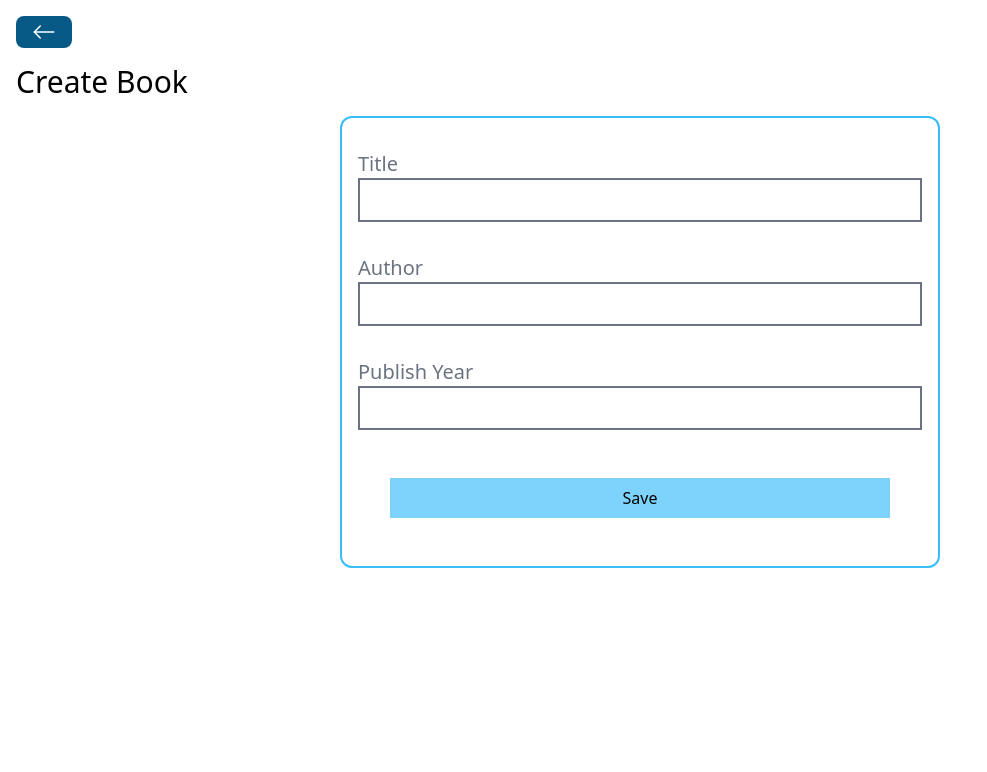
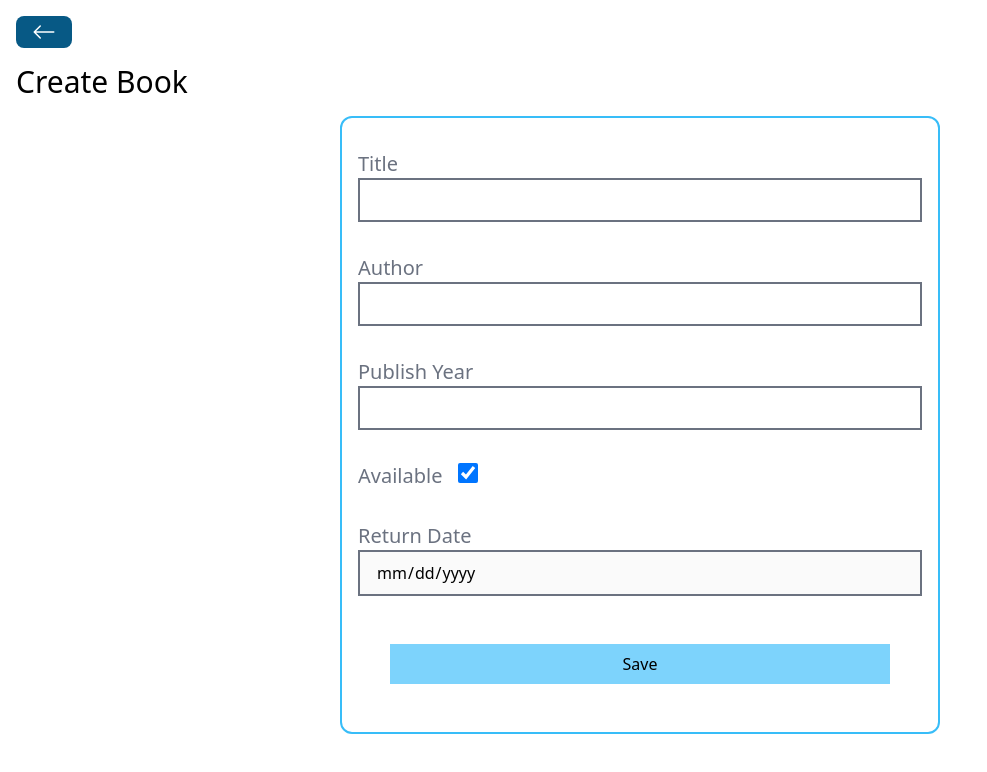
Before and after one commit to Abhinn-1/bookyard, a React (Vite) app: page /books/create in a window 1280 px wide. Shown: the top 772 px of the page, without its empty margins (0-987 px from the left). Built offline with nearby package versions, Linux system fonts and the light colour scheme.

Commit message:
Update CreateBooks.jsx

```diff
--- a/src/pages/CreateBooks.jsx
+++ b/src/pages/CreateBooks.jsx
@@ -12,6 +12,9 @@ const CreateBooks = () => {
   const [loading, setLoading] = useState(false);
   const navigate = useNavigate();
   const { enqueueSnackbar } = useSnackbar();
+  const [isAvailable, setIsAvailable] = useState(true);
+  const [returnDate, setReturnDate] = useState('');
+
 
   const handleSaveBook = () => {
     const data = {
@@ -68,6 +71,25 @@ const CreateBooks = () => {
             className='border-2 border-gray-500 px-4 py-2  w-full '
           />
         </div>
+        <div className='my-4'>
+          <label className='text-xl mr-4 text-gray-500'>Available</label>
+          <input
+            type='checkbox'
+            checked={isAvailable}
+            onChange={(e) => setIsAvailable(e.target.checked)}
+            className='w-5 h-5'
+          />
+        </div>
+        <div className='my-4'>
+          <label className='text-xl mr-4 text-gray-500'>Return Date</label>
+          <input
+            type='date'
+            value={returnDate}
+            onChange={(e) => setReturnDate(e.target.value)}
+            className='border-2 border-gray-500 px-4 py-2 w-full'
+            disabled={isAvailable}
+          />
+        </div>
         <button className='p-2 bg-sky-300 m-8' onClick={handleSaveBook}>
           Save
         </button>
```
